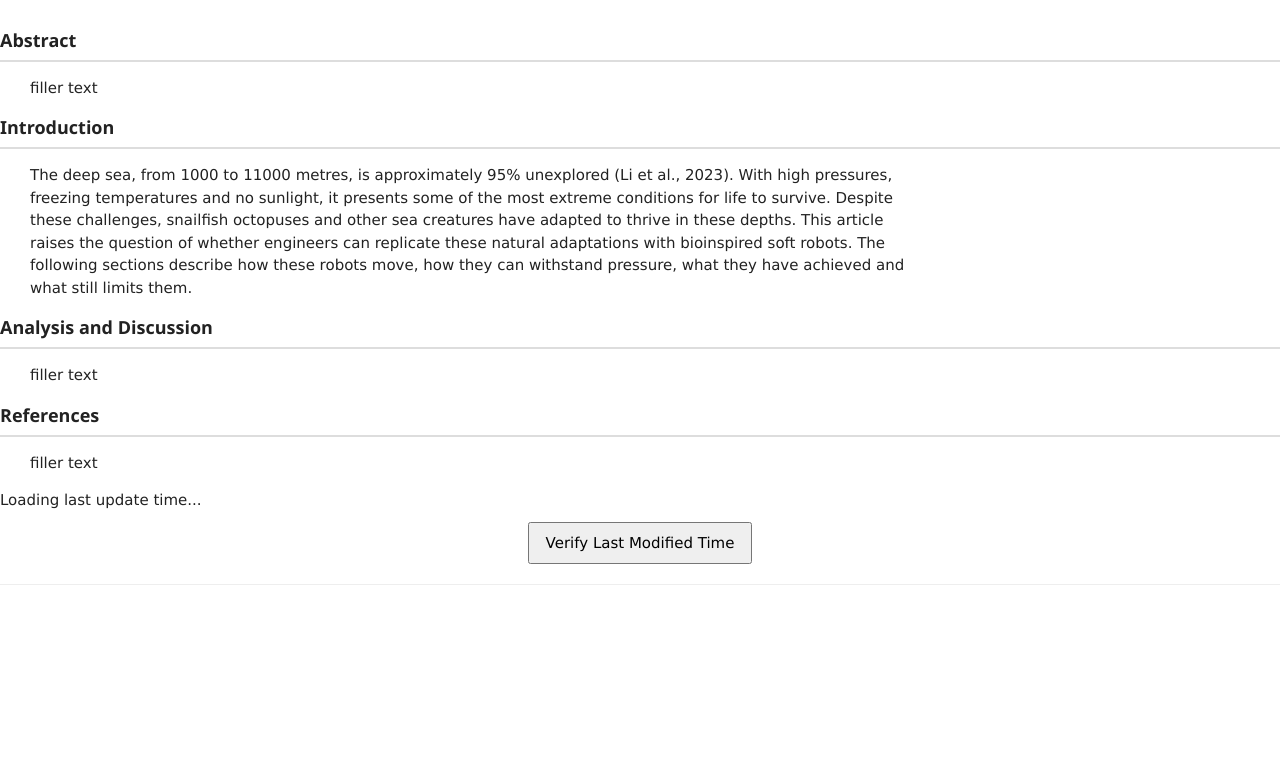
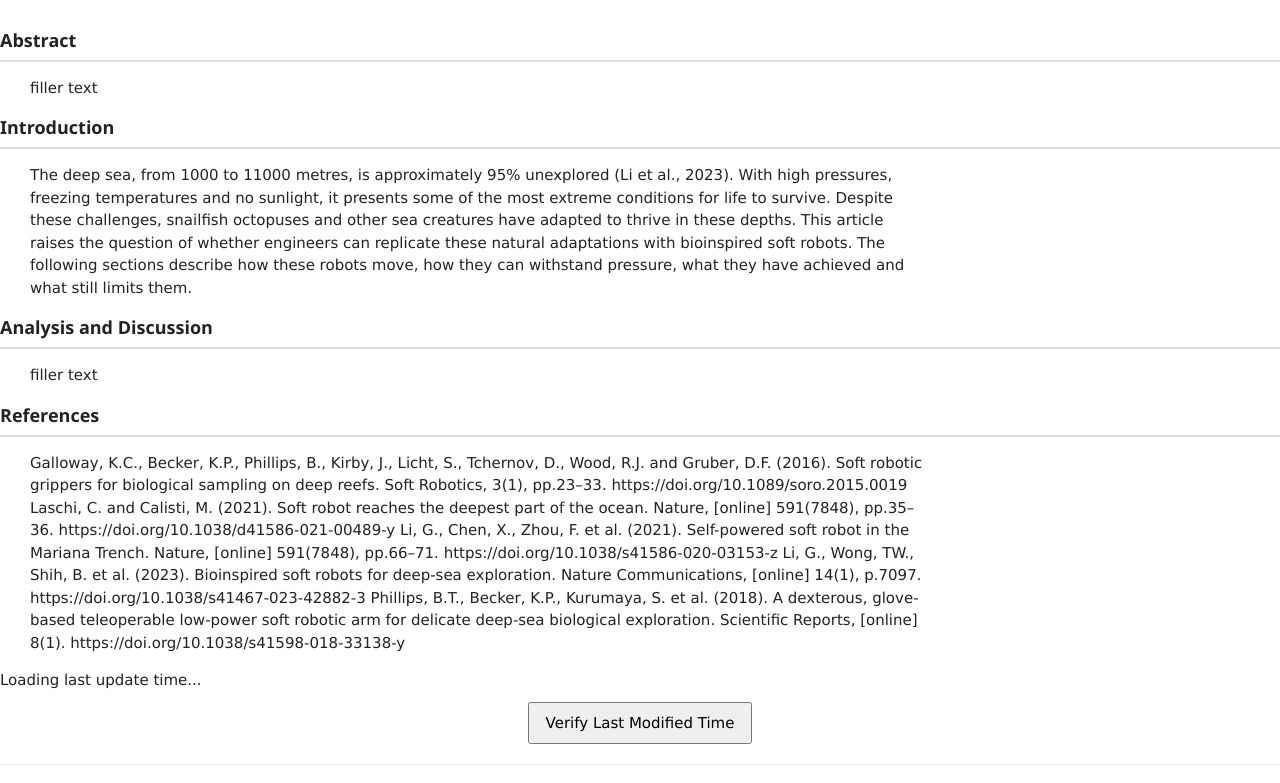
Before and after one commit to edwardosa16/FY6981738, a plain HTML site: page index.html in a window 1280 px wide. Shown: the part 795-1578 px from the top of the page. Before the commit the page ends 1400 px from the top, so only its background shows below. Drawn offline with nearby package versions, Linux system fonts and the light colour scheme.

Commit message:
Add references for soft robotics research
Added references for various research papers related to soft robotics.

```diff
--- a/index.html
+++ b/index.html
@@ -125,7 +125,15 @@ The deep sea, from 1000 to 11000 metres, is approximately 95% unexplored (Li et
 
 <h3 id="References" style="font-size:18px;"><b>References</b></h3>
 <p class="ex1">
-  filler text
+Galloway, K.C., Becker, K.P., Phillips, B., Kirby, J., Licht, S., Tchernov, D., Wood, R.J. and Gruber, D.F. (2016). Soft robotic grippers for biological sampling on deep reefs. Soft Robotics, 3(1), pp.23–33. https://doi.org/10.1089/soro.2015.0019
+
+Laschi, C. and Calisti, M. (2021). Soft robot reaches the deepest part of the ocean. Nature, [online] 591(7848), pp.35–36. https://doi.org/10.1038/d41586-021-00489-y
+
+Li, G., Chen, X., Zhou, F. et al. (2021). Self-powered soft robot in the Mariana Trench. Nature, [online] 591(7848), pp.66–71. https://doi.org/10.1038/s41586-020-03153-z
+
+Li, G., Wong, TW., Shih, B. et al. (2023). Bioinspired soft robots for deep-sea exploration. Nature Communications, [online] 14(1), p.7097. https://doi.org/10.1038/s41467-023-42882-3
+
+Phillips, B.T., Becker, K.P., Kurumaya, S. et al. (2018). A dexterous, glove-based teleoperable low-power soft robotic arm for delicate deep-sea biological exploration. Scientific Reports, [online] 8(1). https://doi.org/10.1038/s41598-018-33138-y
 </p>
 
 
```
